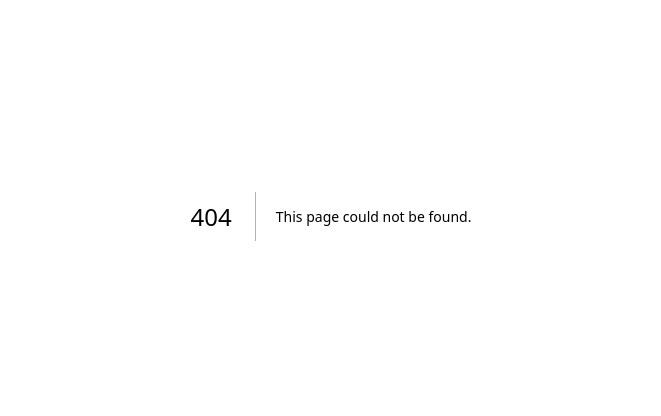
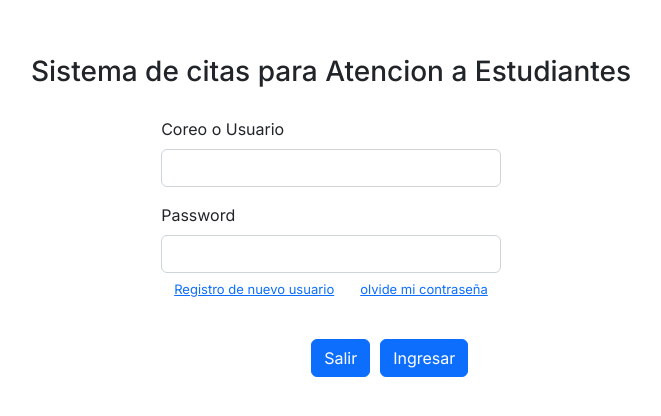
Before and after one commit to Sebastian1335/REPOS_GRUPO3, a Next.js app in the folder proyecto/: page /Login in a window 1280 px wide. Before the commit this address had no page. Shown: the part 184-600 px from the top of the page, without its empty margins (309-970 px from the left). Built offline with nearby package versions, Linux system fonts and the light colour scheme.

Commit message:
Pantalla login (sin funcionalidad)

```diff
--- /dev/null
+++ b/proyecto/src/app/Login/page.js
@@ -0,0 +1,63 @@
+'use client';
+
+import Form from 'react-bootstrap/Form'
+import Button from 'react-bootstrap/Button'
+import Stack from 'react-bootstrap/Stack';
+
+import { useState } from 'react'
+import { useRouter } from 'next/navigation'
+
+import styles from './styles.css'
+
+const Login = () => {
+
+    const [usuario, setUsuario] = useState('')
+    const [password, setPassword] = useState('')
+
+    const router = useRouter()
+
+    const handleClick = () => {
+        if (usuario==="admin" && password==="admin") {
+            router.push('/Login')
+        } else
+            alert('Usuario o password incorrecto')
+    }
+
+    return (
+        <div className='container'>
+            <div>
+                <h3>Sistema de citas para Atencion a Estudiantes</h3>
+            </div>
+        <Form className='form'>
+            <Form.Group className="mb-3" controlId="formBasicEmail">
+                <Form.Label>Coreo o Usuario</Form.Label>
+                <Form.Control type="email" placeholder="" />
+
+            </Form.Group>
+
+            <Form.Group className="mb-3" controlId="formBasicPassword">
+                <Form.Label>Password</Form.Label>
+                <Form.Control type="password" placeholder="" />
+                <Form.Text className="text-muted" >
+                    <button type="button" class="btn btn-link"><p className='letra'>Registro de nuevo usuario </p> </button>
+                    <button type="button" class="btn btn-link"> <p className='letra'> olvide mi contraseña </p></button>
+                </Form.Text>
+            </Form.Group>
+            <div className='iz'>
+
+                <Button variant="primary" type="button" class="btn btn-outline-primary">
+                    Salir
+                </Button>
+                <div className='spc'>
+
+                <Button variant="primary" type="submit">
+                    Ingresar
+                </Button>
+                </div>
+            </div>
+    </Form>
+    </div>
+    )
+}
+
+export default Login
--- /dev/null
+++ b/proyecto/src/app/Login/styles.css
@@ -0,0 +1,25 @@
+.container {
+    display: flex;
+    flex-direction: column;
+    align-items: center;
+    justify-content: center;
+    height: 100vh;
+  }
+
+
+.form{
+  padding-top: 20px;
+}
+
+.iz{
+  padding-left: 150px;
+}
+
+.spc{
+  display: inline;
+  padding-left:10px;
+}
+
+.letra{
+  font-size: small;
+}
```
